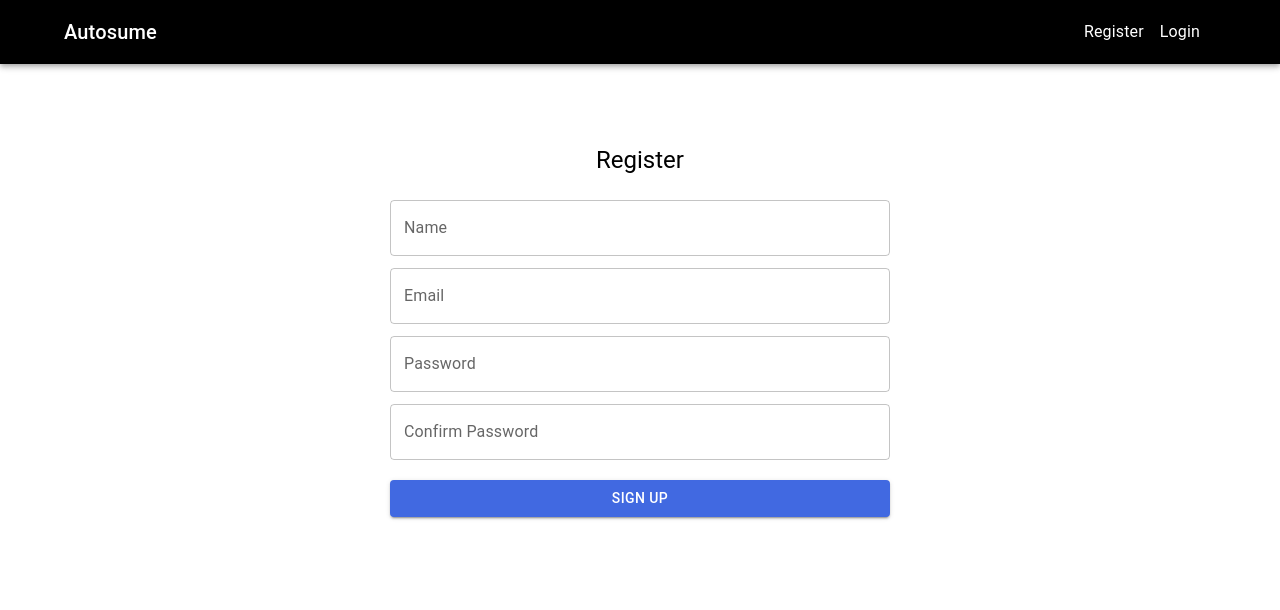
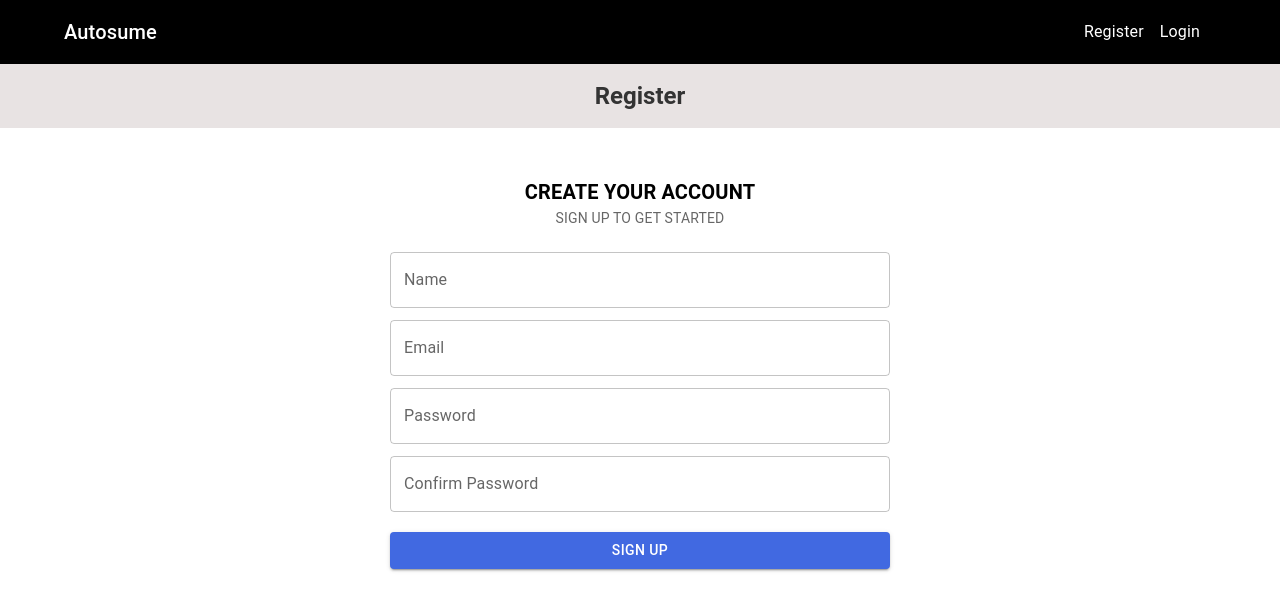
Before and after one commit to ghostpepper077/fullstackdev, a React (Vite) app in the folder Autosume/Autosume/client/: page /register in a window 1280 px wide. Shown: the top 610 px of the page. Built offline with nearby package versions, Linux system fonts and the light colour scheme.

Commit message:
Fixing the format of register.jsx

```diff
--- a/Autosume/Autosume/client/src/pages/Register.jsx
+++ b/Autosume/Autosume/client/src/pages/Register.jsx
@@ -22,8 +22,7 @@ function Register() {
                 .min(3, 'Name must be at least 3 characters')
                 .max(50, 'Name must be at most 50 characters')
                 .required('Name is required')
-                .matches(/^[a-zA-Z '-,.]+$/,
-                    "Name only allow letters, spaces and characters: ' - , ."),
+                .matches(/^[a-zA-Z '-,.]+$/, "Name only allow letters, spaces and characters: ' - , ."),
             email: yup.string().trim()
                 .email('Enter a valid email')
                 .max(50, 'Email must be at most 50 characters')
@@ -32,8 +31,7 @@ function Register() {
                 .min(8, 'Password must be at least 8 characters')
                 .max(50, 'Password must be at most 50 characters')
                 .required('Password is required')
-                .matches(/^(?=.*[a-zA-Z])(?=.*[0-9]).{8,}$/,
-                    "Password at least 1 letter and 1 number"),
+                .matches(/^(?=.*[a-zA-Z])(?=.*[0-9]).{8,}$/, "Password at least 1 letter and 1 number"),
             confirmPassword: yup.string().trim()
                 .required('Confirm password is required')
                 .oneOf([yup.ref('password')], 'Passwords must match')
@@ -48,20 +46,45 @@ function Register() {
                     navigate("/login");
                 })
                 .catch(function (err) {
-                    toast.error(`${err.response.data.message}`);
+                    toast.error(`${err.response?.data?.message || "Registration failed"}`);
                 });
         }
     });
 
     return (
+        <>
+            <Box
+                sx={{
+                    width: '100vw',
+                    backgroundColor: '#E8E3E3',
+                    borderRadius: 0,
+                    py: 2,
+                    mb: 3,
+                    display: 'flex',
+                    justifyContent: 'center',
+                    alignItems: 'center',
+                    position: 'relative',
+                    left: '50%',
+                    right: '50%',
+                    marginLeft: '-50vw',
+                    marginRight: '-50vw',
+                }}
+            >
+                <Typography variant="h5" sx={{ fontWeight: 'bold', color: '#333' }}>
+                    Register
+                </Typography>
+            </Box>
             <Box sx={{
-            marginTop: 8,
+                marginTop: 4,
                 display: 'flex',
                 flexDirection: 'column',
                 alignItems: 'center'
             }}>
-            <Typography variant="h5" sx={{ my: 2 }}>
-                Register
+                <Typography variant="h6" sx={{ fontWeight: 'bold', mt: 2 }}>
+                    CREATE YOUR ACCOUNT
+                </Typography>
+                <Typography variant="body2" color="text.secondary" sx={{ mb: 2 }}>
+                    SIGN UP TO GET STARTED
                 </Typography>
                 <Box component="form" sx={{ maxWidth: '500px' }}
                     onSubmit={formik.handleSubmit}>
@@ -113,9 +136,9 @@ function Register() {
                         SIGN UP
                     </Button>
                 </Box>
-
                 <ToastContainer />
             </Box>
+        </>
     );
 }
 
```
Lines whose indentation alone changed are shown as unchanged.
